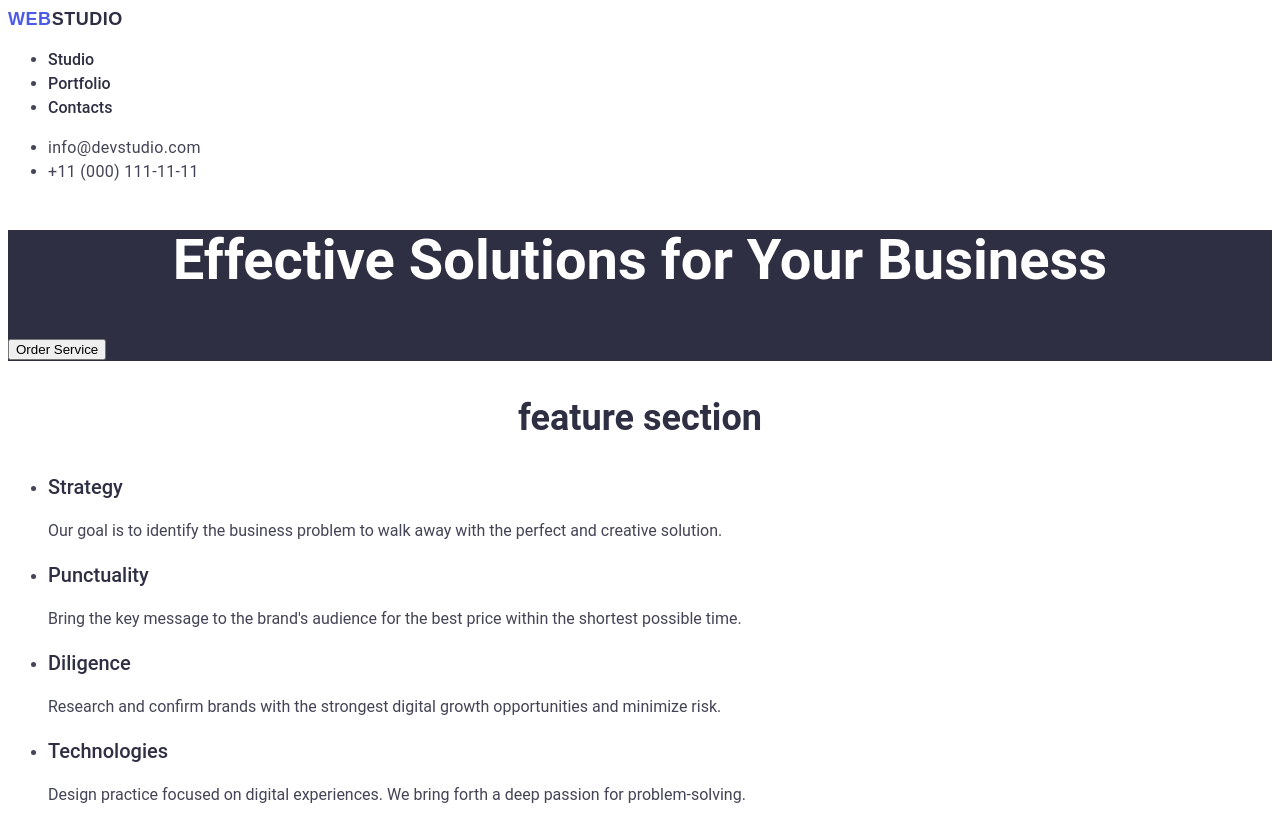
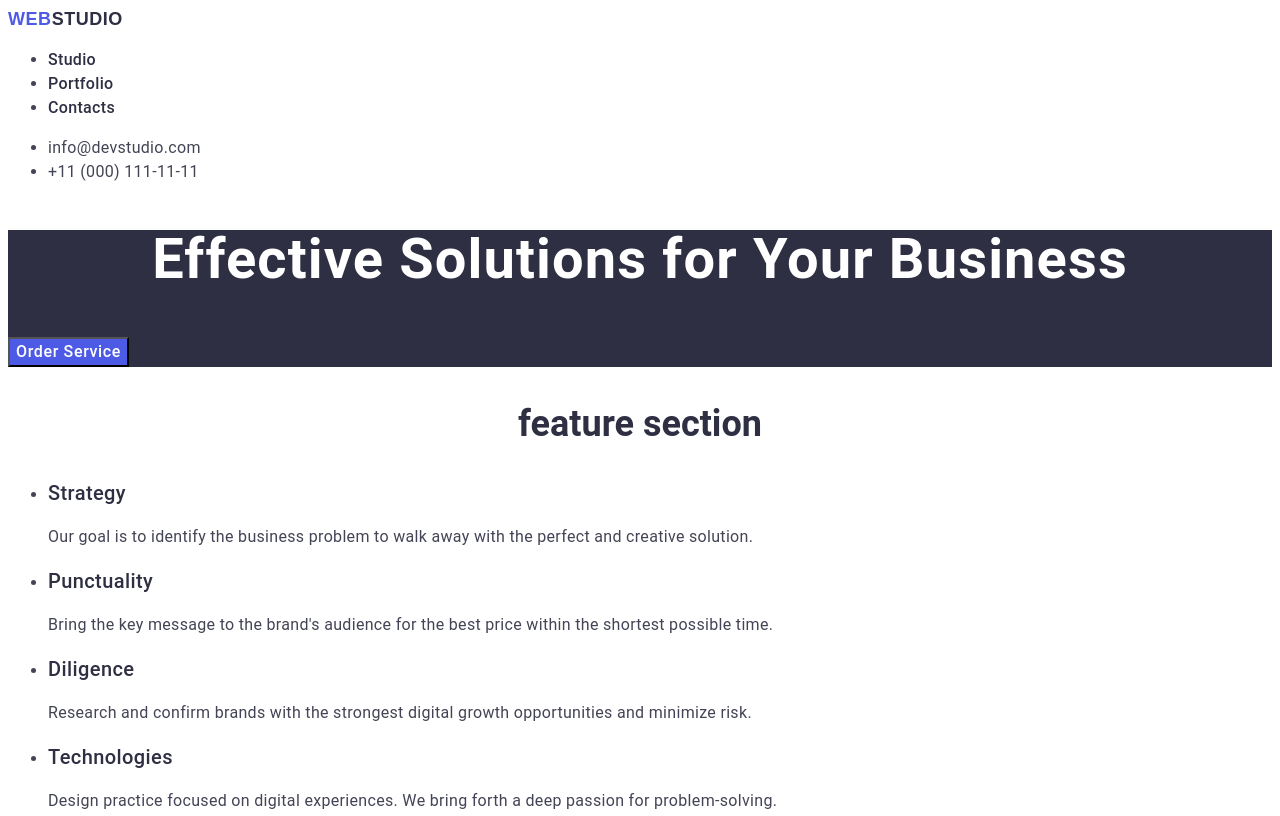
Before and after one commit to daminqf/goit-markup-hw-02, a plain HTML site: page index.html in a window 1280 px wide. Shown: the top 816 px of the page. Drawn offline with Linux system fonts and the light colour scheme.

Commit message:
edit section2

```diff
--- a/css/styles.css
+++ b/css/styles.css
@@ -11,6 +11,7 @@ body {
     font-weight: 500;
     color: #2E2F42;
     text-decoration: none;
+    letter-spacing: 0.02em;
 }
 
 .link:focus,
@@ -18,7 +19,7 @@ body {
     color: #404bbf;
 }
 
-.address {
+.address-link {
     text-decoration: none;
     text-transform: none;
     font-style: normal;
@@ -26,8 +27,8 @@ body {
     letter-spacing: 0.02em;
 }
 
-.address:focus,
-.address:hover {
+.address-link:focus,
+.address-link:hover {
     color: #404bbf;
 }
 
@@ -36,11 +37,28 @@ body {
     color: #FFFFFF;
 }
 
-.hero > h1 {
+.hero-title {
     text-align: center;
     font-size: 56px;
     font-weight: 700;
-    line-height: 1.0714;
+    line-height: 1.07;
+    letter-spacing: 0.02em;
+}
+
+.hero-order {
+    background-color: #4D5AE5;
+    font-family: "Roboto", sans-serif;
+    font-weight: 500;
+    font-size: 16px;
+    line-height: 1.5;
+    letter-spacing: 0.04em;
+    color: #ffffff;
+    cursor: pointer;
+}
+
+.hero-order:focus,
+.hero-order:hover {
+    background-color: #404bbf;
 }
 
 h2 {
@@ -69,12 +87,19 @@ h2 {
     color: #2E2F42;
 }
 
-h3 {
+.feature-title {
     font-weight: 500;
     font-size: 20px;
     line-height: 1.2;
-    letter-spacing: 2%;
+    letter-spacing: 0.02em;
     color: #2E2F42;
+}
+
+.feature-text {
+    font-size: 16px;
+    line-height: 1.5;
+    letter-spacing: 0.02em;
+    color: #434455
 }
 
 .foot {
@@ -93,10 +118,6 @@ h3 {
     letter-spacing: 3%;
 }
 
-.order {
-    cursor: pointer;
-}
-
 .team .team-card {
     background-color: #FFFFFF;
 
--- a/index.html
+++ b/index.html
@@ -18,15 +18,20 @@
           <li><a class="link" href="">Contacts</a></li>
         </ul>
       </nav>
-      <address>
+      <address class="address">
         <ul>
           <li>
-            <a class="address" href="mailto:info@devstudio.com" target="_blank"
+            <a
+              class="address-link"
+              href="mailto:info@devstudio.com"
+              target="_blank"
               >info@devstudio.com</a
             >
           </li>
           <li>
-            <a class="address" href="tel:+110001111111">+11 (000) 111-11-11</a>
+            <a class="address-link" href="tel:+110001111111"
+              >+11 (000) 111-11-11</a
+            >
           </li>
         </ul>
       </address>
@@ -34,37 +39,37 @@
     <main>
       <!--hero section-->
       <section class="hero">
-        <h1>Effective Solutions for Your Business</h1>
-        <button class="order" type="button">Order Service</button>
+        <h1 class="hero-title">Effective Solutions for Your Business</h1>
+        <button class="hero-order" type="button">Order Service</button>
       </section>
       <!--feature section-->
       <section>
         <h2>feature section</h2>
         <ul>
           <li>
-            <h3>Strategy</h3>
-            <p>
+            <h3 class="feature-title">Strategy</h3>
+            <p class="feature-text">
               Our goal is to identify the business problem to walk away with the
               perfect and creative solution.
             </p>
           </li>
           <li>
-            <h3>Punctuality</h3>
-            <p>
+            <h3 class="feature-title">Punctuality</h3>
+            <p class="feature-text">
               Bring the key message to the brand's audience for the best price
               within the shortest possible time.
             </p>
           </li>
           <li>
-            <h3>Diligence</h3>
-            <p>
+            <h3 class="feature-title">Diligence</h3>
+            <p class="feature-text">
               Research and confirm brands with the strongest digital growth
               opportunities and minimize risk.
             </p>
           </li>
           <li>
-            <h3>Technologies</h3>
-            <p>
+            <h3 class="feature-title">Technologies</h3>
+            <p class="feature-text">
               Design practice focused on digital experiences. We bring forth a
               deep passion for problem-solving.
             </p>
```
